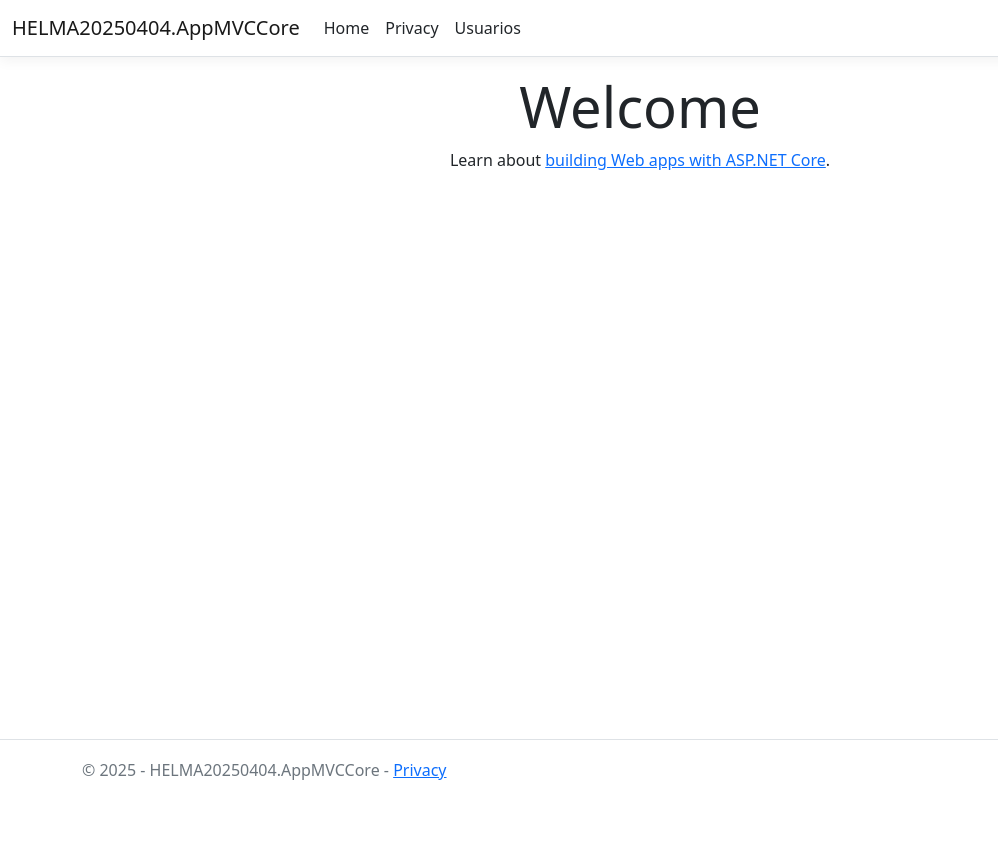
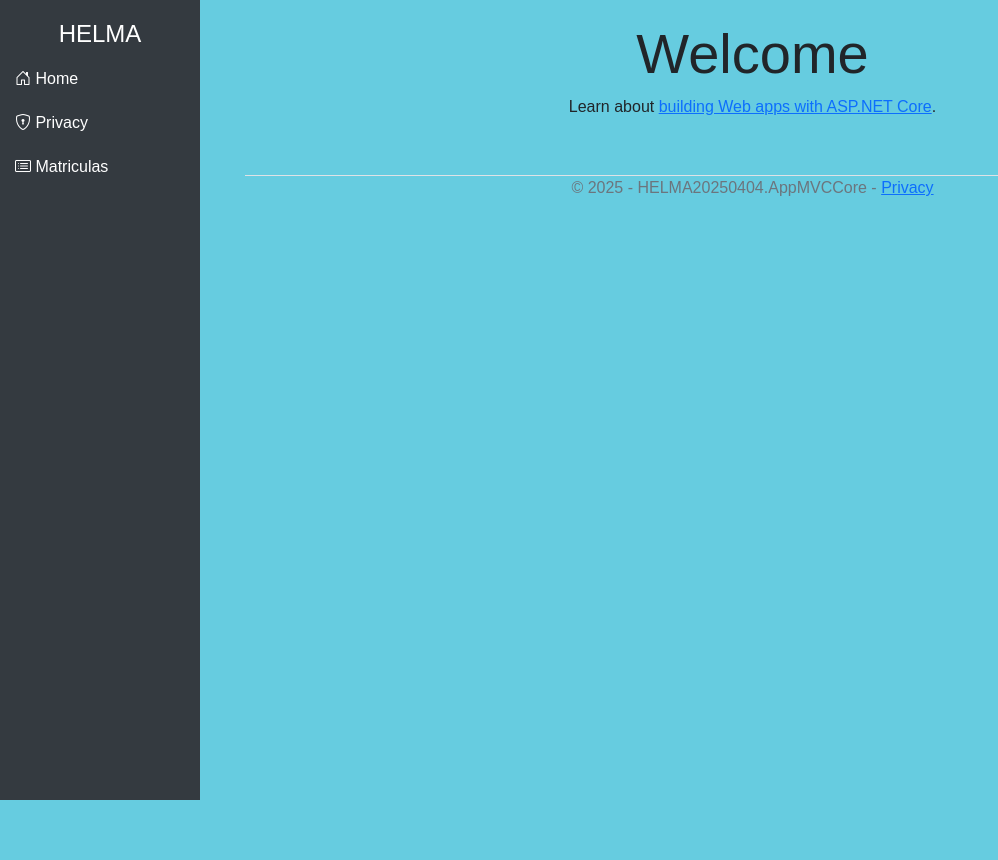
Before and after one commit to Henryjmzx19/HELMA20250404, an ASP.NET Core app: page / in a window 1280 px wide. Shown: the whole page, without its empty margins (0-998 px from the left). Before the commit the page ends 780 px from the top, so only its background shows below. Run offline with ASP.NET Core 8, Linux system fonts and the light colour scheme; style sheets or scripts are compiled from the project's sources; some libraries are stand-ins or nearby versions.

Commit message:
Se creo la rama nueva

```diff
--- a/HELMA20250404.AppMVCCore/Views/Shared/_Layout.cshtml
+++ b/HELMA20250404.AppMVCCore/Views/Shared/_Layout.cshtml
@@ -6,45 +6,54 @@
     <title>@ViewData["Title"] - HELMA20250404.AppMVCCore</title>
     <link rel="stylesheet" href="~/lib/bootstrap/dist/css/bootstrap.min.css" />
     <link rel="stylesheet" href="~/css/site.css" asp-append-version="true" />
-    <link rel="stylesheet" href="~/HELMA20250404.AppMVCCore.styles.css" asp-append-version="true" />
     <link rel="stylesheet" href="https://cdn.jsdelivr.net/npm/bootstrap-icons@1.11.3/font/bootstrap-icons.min.css">
+    <style>
+        body {
+            display: flex;
+            min-height: 100vh;
+            background-color: #f8f9fa;
+        }
+        .sidebar {
+            width: 200px;
+            background-color: #343a40;
+            color: white;
+            position: fixed;
+            height: 100vh;
+            padding-top: 20px;
+        }
+        .sidebar a {
+            color: white;
+            padding: 10px 15px;
+            display: block;
+            text-decoration: none;
+        }
+        .sidebar a:hover {
+            background-color: #495057;
+        }
+        .content {
+            margin-left: 225px;
+            padding: 20px;
+            flex-grow: 1;
+        }
+    </style>
 </head>
 <body>
-    <header>
-        <nav class="navbar navbar-expand-sm navbar-toggleable-sm navbar-light bg-white border-bottom box-shadow mb-3">
-            <div class="container-fluid">
-                <a class="navbar-brand" asp-area="" asp-controller="Home" asp-action="Index">HELMA20250404.AppMVCCore</a>
-                <button class="navbar-toggler" type="button" data-bs-toggle="collapse" data-bs-target=".navbar-collapse" aria-controls="navbarSupportedContent"
-                        aria-expanded="false" aria-label="Toggle navigation">
-                    <span class="navbar-toggler-icon"></span>
-                </button>
-                <div class="navbar-collapse collapse d-sm-inline-flex justify-content-between">
-                    <ul class="navbar-nav flex-grow-1">
-                        <li class="nav-item">
-                            <a class="nav-link text-dark" asp-area="" asp-controller="Home" asp-action="Index">Home</a>
-                        </li>
-                        <li class="nav-item">
-                            <a class="nav-link text-dark" asp-area="" asp-controller="Home" asp-action="Privacy">Privacy</a>
-                        </li>
-                        <li class="nav-item">
-                            <a class="nav-link text-dark" asp-area="" asp-controller="Usuarios" asp-action="Index">Usuarios</a>
-                        </li>
-                    </ul>
-                </div>
-            </div>
-        </nav>
-    </header>
-    <div class="container">
+    <nav class="sidebar">
+        <h4 class="text-center">HELMA</h4>
+        <a asp-area="" asp-controller="Home" asp-action="Index"><i class="bi bi-house-door"></i> Home</a>
+        <a asp-area="" asp-controller="Home" asp-action="Privacy"><i class="bi bi-shield-lock"></i> Privacy</a>
+        <a asp-area="" asp-controller="Matriculas" asp-action="Index"><i class="bi bi-card-list"></i> Matriculas</a>
+    </nav>
+    <div class="content">
         <main role="main" class="pb-3">
             @RenderBody()
         </main>
+        <footer class="border-top footer text-muted text-center mt-4">
+            <div class="container">
+                &copy; 2025 - HELMA20250404.AppMVCCore - <a asp-area="" asp-controller="Home" asp-action="Privacy">Privacy</a>
+            </div>
+        </footer>
     </div>
-
-    <footer class="border-top footer text-muted">
-        <div class="container">
-            &copy; 2025 - HELMA20250404.AppMVCCore - <a asp-area="" asp-controller="Home" asp-action="Privacy">Privacy</a>
-        </div>
-    </footer>
     <script src="~/lib/jquery/dist/jquery.min.js"></script>
     <script src="~/lib/bootstrap/dist/js/bootstrap.bundle.min.js"></script>
     <script src="~/js/site.js" asp-append-version="true"></script>
@@ -58,3 +67,22 @@
     @await RenderSectionAsync("Scripts", required: false)
 </body>
 </html>
+<style>
+    body {
+        font-family: 'Poppins', sans-serif;
+        background-color: #66cce0;
+    }
+
+    .card {
+        max-width: 900px;
+        margin: auto;
+    }
+
+    label {
+        font-size: 1.1rem;
+    }
+
+    .btn-lg {
+        border-radius: 10px;
+    }
+</style>
```
Also changed, not shown: HELMA20250404.AppMVCCore/Models/Matricula.cs (+5 -3 lines).
